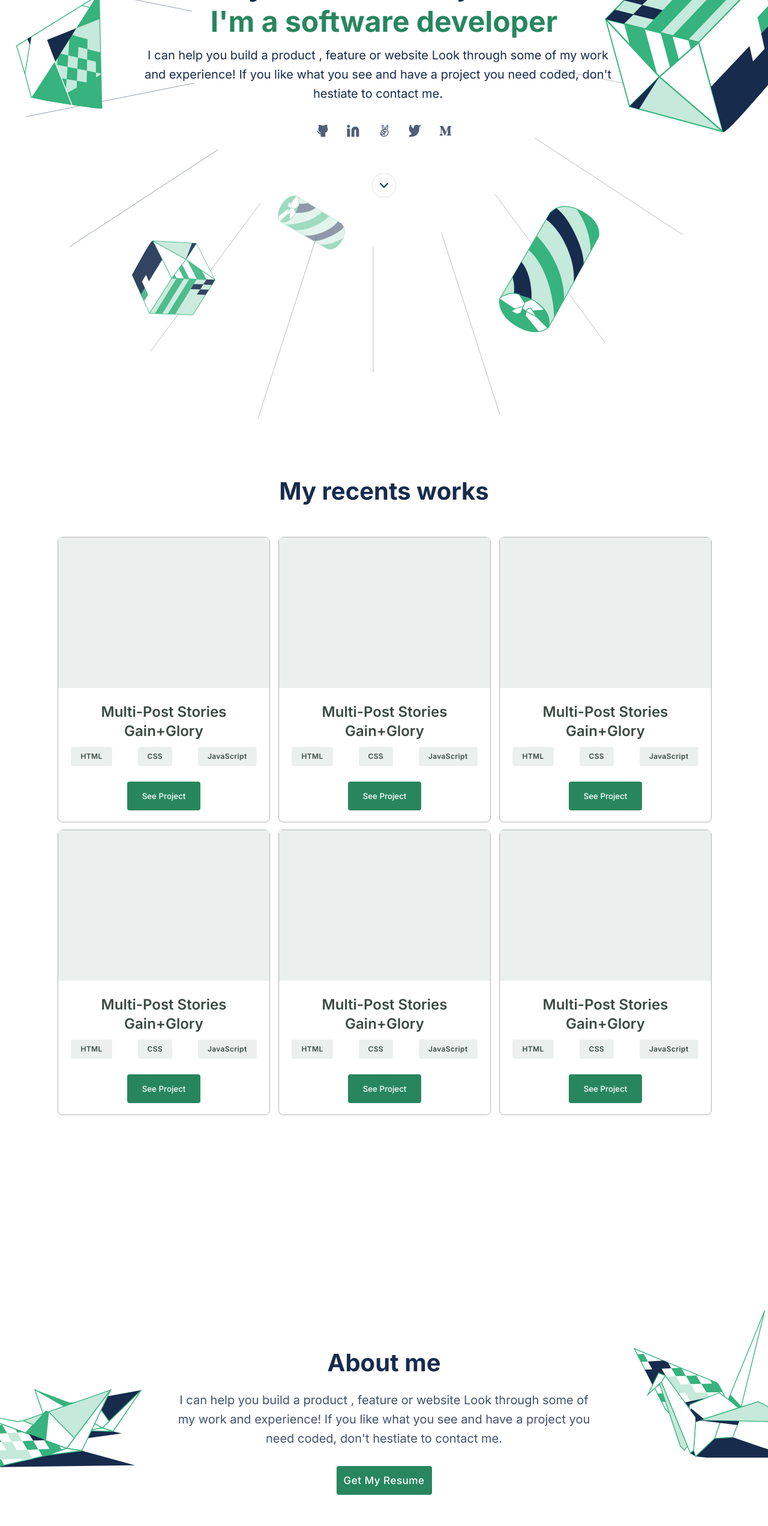
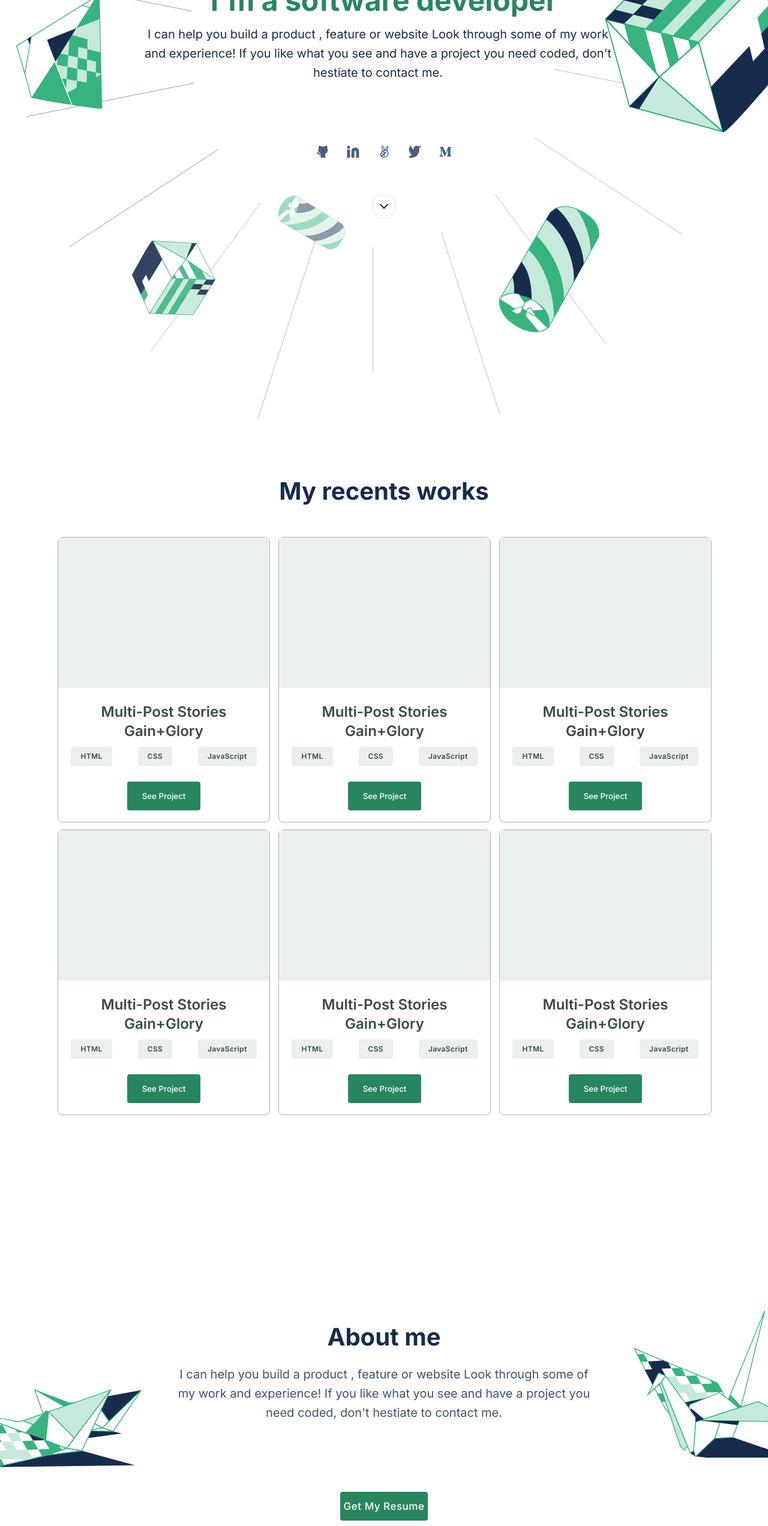
Before and after one commit to Alejandro-Bernal-M/Portfolio-setup-and-mobile-first, a plain HTML site: page index.html in a window 1280 px wide. Shown: the part 240-2784 px from the top of the page at 60% size. Drawn offline with Linux system fonts and the light colour scheme.

```diff
--- a/styles.css
+++ b/styles.css
@@ -286,7 +286,7 @@
   line-height: 32px;
   text-align: center;
   color: #42526e;
-  margin-bottom: 10px;
+  margin-bottom: 36px;
   flex: none;
 }
 
@@ -304,7 +304,7 @@
   color: #fff;
   border: none;
   flex: none;
-  margin-top: 20px;
+  margin-top: 80px;
 }
 
 .about-me-grid {
@@ -427,7 +427,6 @@
 #submit {
   padding: 12px;
   gap: 10px;
-  width: 129px;
   max-height: 48px;
   background: #28865F;
   border-radius: 4px;
@@ -587,7 +586,7 @@
   }
 
   .main-links {
-    margin-top: 10px;
+    margin-top: 80px;
     width: 20%;
     position: relative;
     top: min(-25vh, -20vw);
@@ -676,6 +675,7 @@
   }
 
   .about-me-grid {
+    top: 40px;
     width: 80%;
     height: 352px;
     padding: 0;
@@ -694,6 +694,7 @@
   .button-about {
     margin-bottom: 50px;
     transition-duration: 0.2s;
+    width: auto;
   }
 
   .form-section {
@@ -720,6 +721,7 @@
     align-self: flex-start;
     margin-left: 1vw;
     transition-duration: 0.2s;
+    width: auto;
   }
 
   .hr-footer {
```
